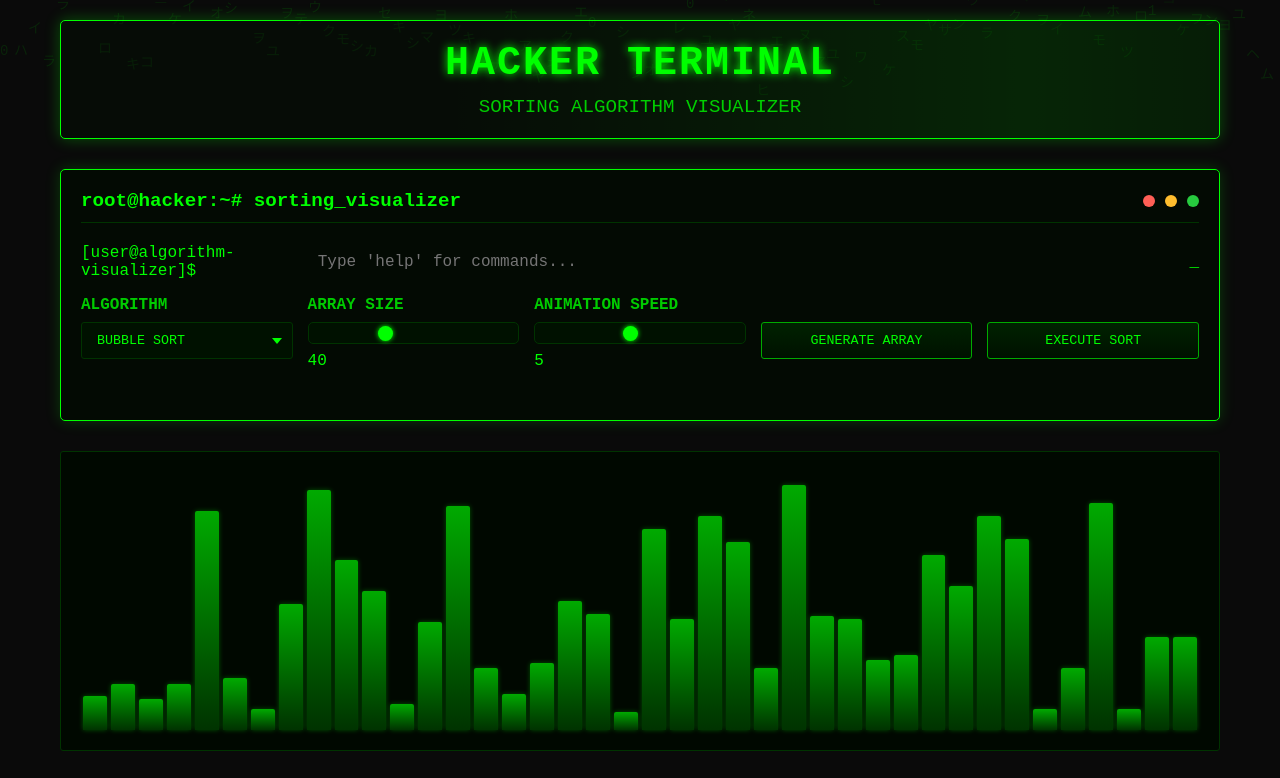
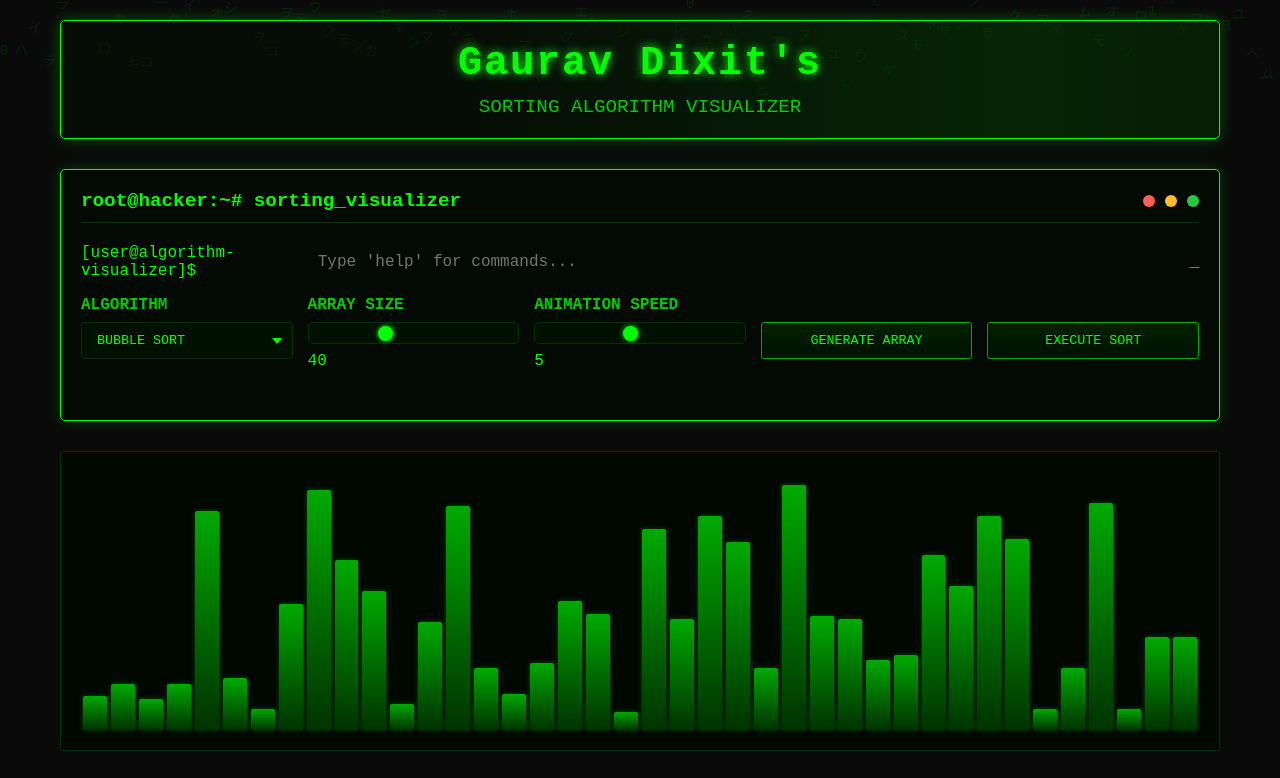
Before and after one commit to gauravdixit011/SortingVisualizer-2.0, a plain HTML site: page index.html in a window 1280 px wide. Shown: the top 778 px of the page. Drawn offline with Linux system fonts and the light colour scheme.

Commit message:
Update title and header to Gaurav Dixit's

```diff
--- a/index.html
+++ b/index.html
@@ -3,7 +3,7 @@
 <head>
     <meta charset="UTF-8">
     <meta name="viewport" content="width=device-width, initial-scale=1.0">
-    <title>Hacker Terminal - Sorting Visualizer</title>
+    <title>Gaurav Dixit's - Sorting Visualizer</title>
     <style>
         * {
             margin: 0;
@@ -506,7 +506,7 @@
 
     <div class="container">
         <header>
-            <h1 class="glitch" data-text="HACKER TERMINAL">HACKER TERMINAL</h1>
+            <h1 class="glitch" data-text="HACKER TERMINAL">Gaurav Dixit's</h1>
             <p class="subtitle">SORTING ALGORITHM VISUALIZER</p>
         </header>
 
```
